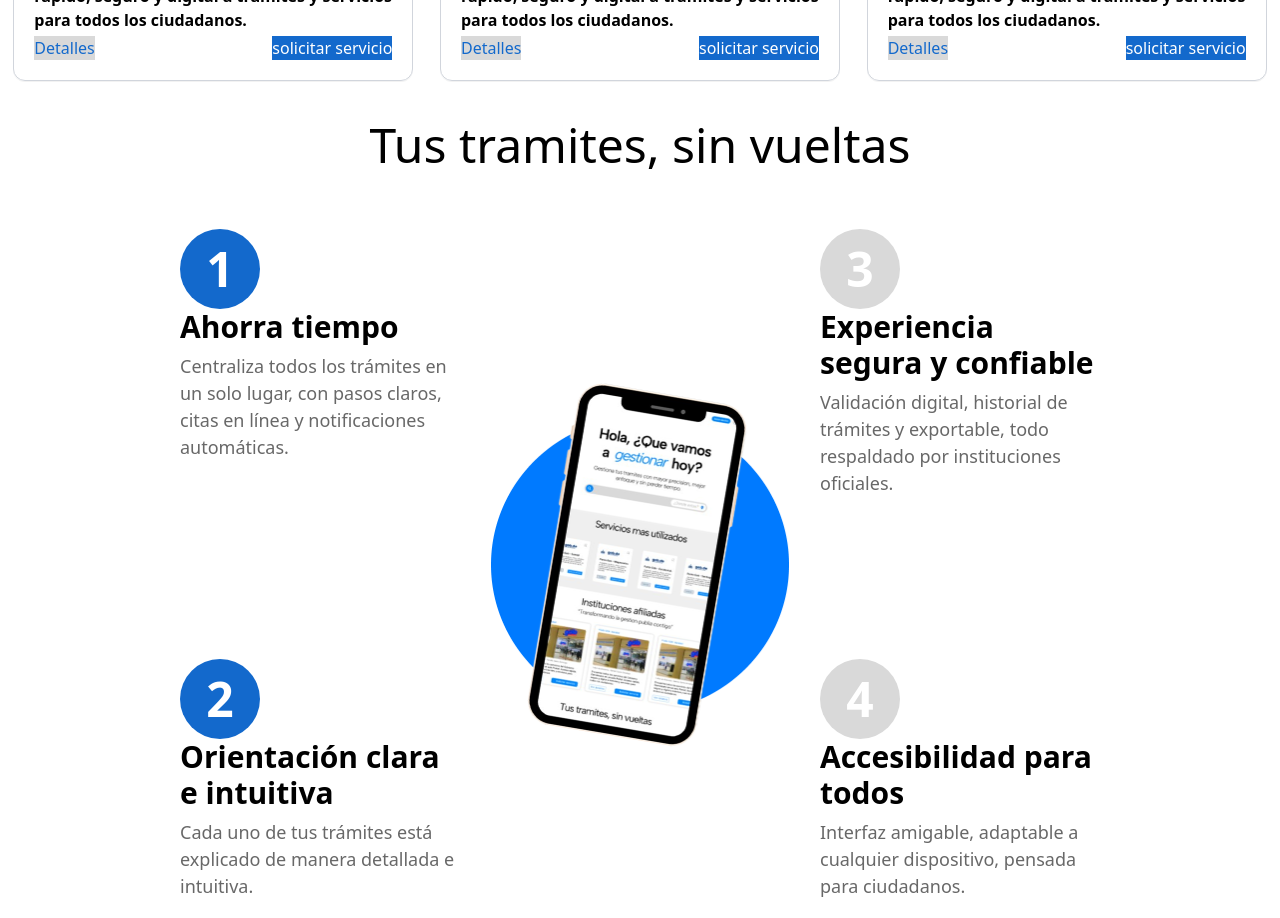
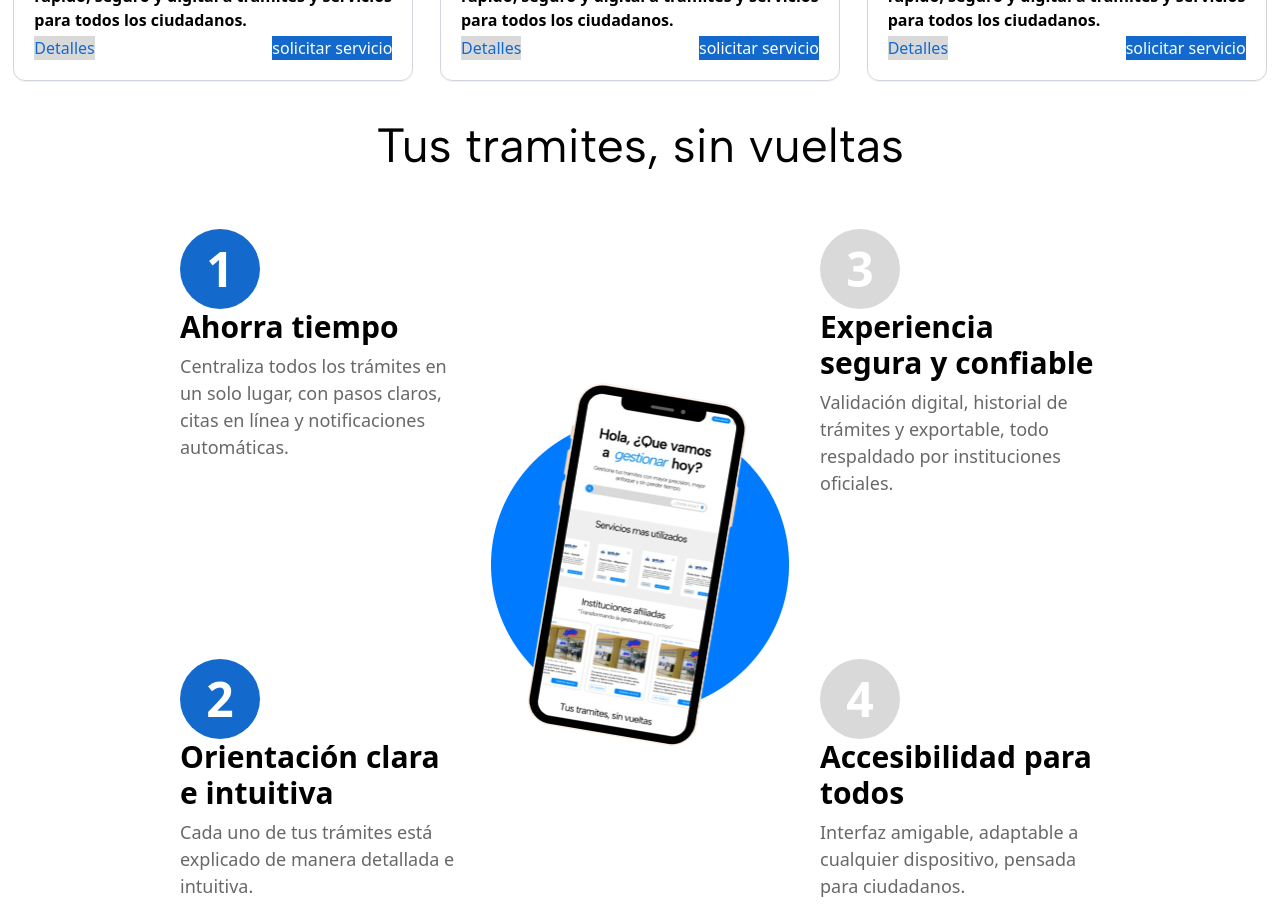
Before and after one commit to Urpirio/s-gob-2025, a Next.js app: page / in a window 1280 px wide. Shown: the part 1640-2558 px from the top of the page. Built offline with nearby package versions, Linux system fonts and the light colour scheme.

Commit message:
Se corrigio un mala practica relacionada con la colocacion de las fuentes

```diff
--- a/components/components - Home/components/Section - Tramites.jsx
+++ b/components/components - Home/components/Section - Tramites.jsx
@@ -3,7 +3,9 @@ import ImgBack from '@/../public/img - Home/ImgBackground.png';
 import CardTramites from "../SubComponents/CardTramites";
 import { Albert_Sans } from "next/font/google";
 
-const Albert_sans  = Albert_Sans();
+const Albert_sans  = Albert_Sans({
+  subsets: ['latin-ext']
+});
 
 export default function SectionTramites() {
 
@@ -12,7 +14,7 @@ export default function SectionTramites() {
 
   return (
     <section className=" flex flex-col">
-        <div className={`${Albert_sans} text-5xl justify-center flex`}>
+        <div className={`${Albert_sans.className} text-5xl justify-center flex`}>
                 <h1 className="">Tus tramites, sin vueltas</h1>
         </div>
         <section className="relative flex ">
```
